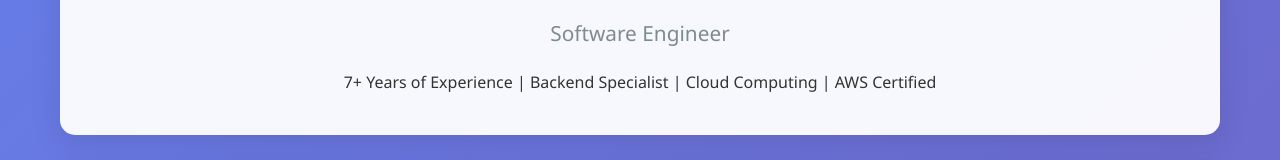
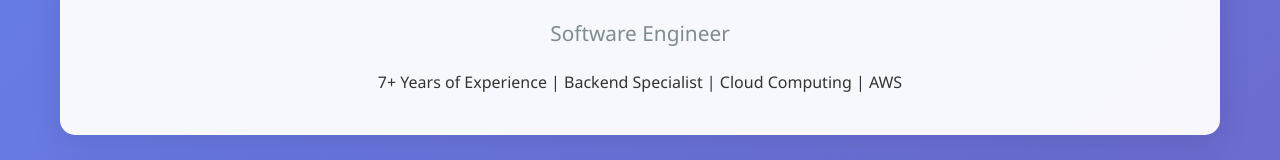
Before and after one commit to PauloLuedy/PauloLuedy.github.io, a plain HTML site: page index.html in a window 1280 px wide. Shown: the part 253-413 px from the top of the page. Drawn offline with Linux system fonts and the light colour scheme.

Commit message:
fix text

```diff
--- a/index.html
+++ b/index.html
@@ -198,7 +198,7 @@
                     <img src="https://media.licdn.com/dms/image/v2/D4D03AQFMPk7iGQHq3g/profile-displayphoto-crop_800_800/B4DZl5v2Y4GkAI-/0/1758684211316?e=1761782400&v=beta&t=73is0DbXYpb6WIgb74mCSXHEEkDCR83XJnD9zCi3TyI" alt="Profile Photo" style="width: 110px; height: 110px; border-radius: 50%; object-fit: cover; margin-bottom: 18px;">
 
             <div class="title">Software Engineer</div>
-            <p>7+ Years of Experience | Backend Specialist | Cloud Computing | AWS Certified</p>
+            <p>7+ Years of Experience | Backend Specialist | Cloud Computing | AWS</p>
         </header>
 
         <section class="summary">
```
